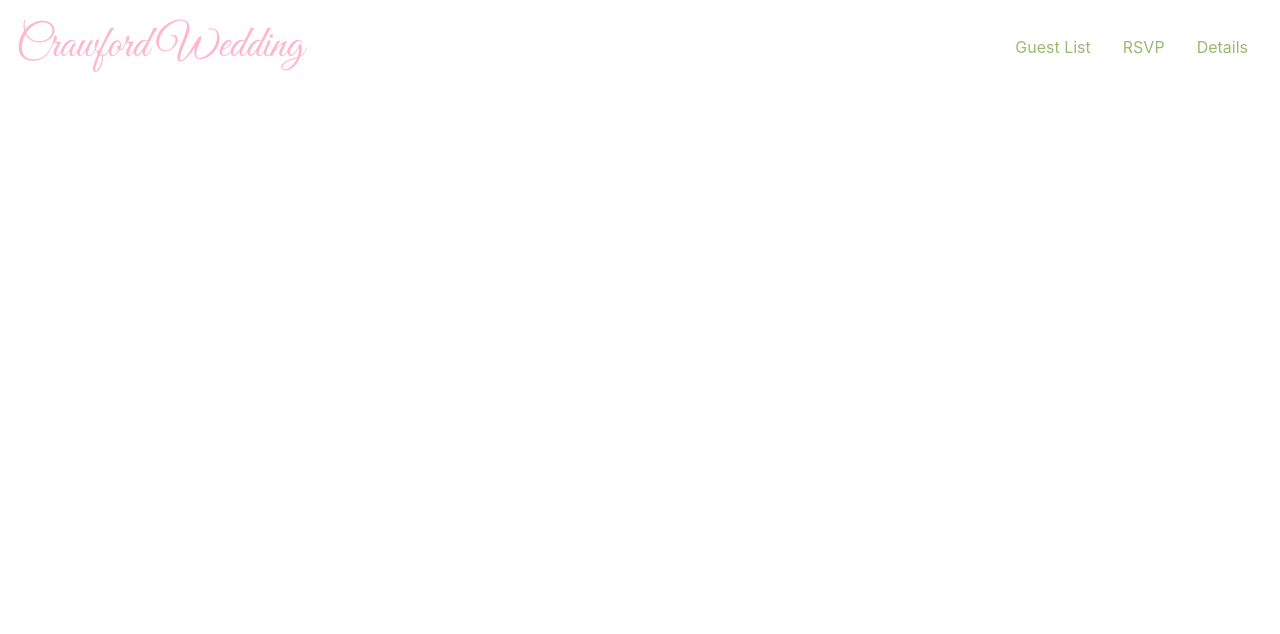
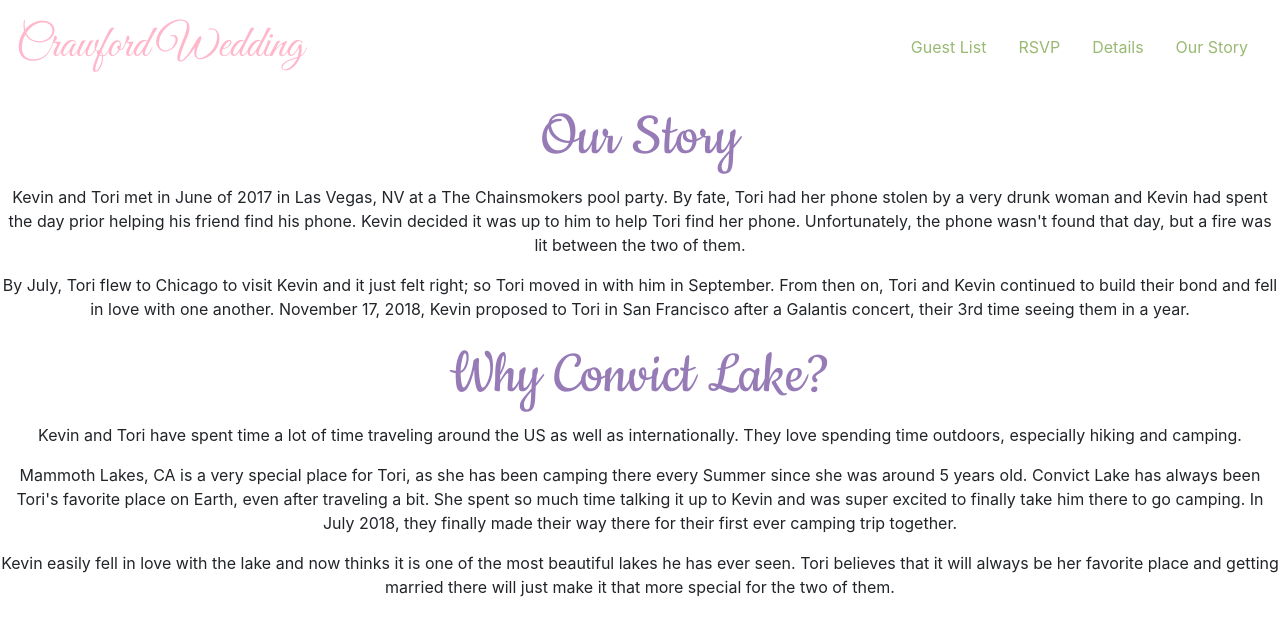
Before and after one commit to torianne02/crawford-wedding-frontend, a React (Create React App) app: page /our-story in a window 1280 px wide. Shown: the top 634 px of the page. Built offline with nearby package versions, Linux system fonts and the light colour scheme.

Commit message:
adds Our Story details and nav links adds link to NavBar adds route to App.js adds styling in App.css

```diff
--- a/src/App.css
+++ b/src/App.css
@@ -1,4 +1,5 @@
 @import url('http://fonts.googleapis.com/css?family=Great+Vibes');
+@import url('http://fonts.googleapis.com/css?family=Cookie');
 
 .App {
   text-align: center;
@@ -35,7 +36,7 @@
 
 nav.navbar {
   background-color: transparent;
-  margin-bottom: 30px;
+  margin-bottom: 5px;
 }
 
 a.navbar-brand {
@@ -52,3 +53,9 @@ div.card-title {
   font-family: 'Great Vibes';
   font-size: 32px;
 }
+
+h1, h3 {
+  font-family: 'Cookie';
+  font-size: 65px;
+  color: #967BB6;
+}
--- a/src/App.js
+++ b/src/App.js
@@ -6,7 +6,7 @@ import NavBar from './components/NavBar';
 import RsvpForm from './components/rsvps/RsvpForm';
 // import Home from './components/Home';
 import Details from './components/Details';
-// import OurStory from './components/OurStory';
+import OurStory from './components/OurStory';
 import './App.css';
 
 const App = () => {
@@ -19,6 +19,7 @@ const App = () => {
           <Route exact path="/rsvp" component={RsvpForm} />
           <Route exact path="/rsvps" component={RsvpContainer} />
           <Route exact path="/details" component={Details} />
+          <Route exact path="/our-story" component={OurStory} />
         </Switch>
       </div>
     </Router>
@@ -28,4 +29,3 @@ const App = () => {
 export default App;
 
 // <Route exact path="/" component={Home} />
-// <Route exact path="/our-story" component={OurStory} />
--- a/src/components/NavBar.js
+++ b/src/components/NavBar.js
@@ -15,6 +15,9 @@ const NavBar = () => {
         <NavItem>
           <NavLink href="/details">Details</NavLink>
         </NavItem>
+        <NavItem>
+          <NavLink href="/our-story">Our Story</NavLink>
+        </NavItem>
       </Nav>
     </Navbar>
   )
--- a/src/components/OurStory.js
+++ b/src/components/OurStory.js
@@ -0,0 +1,48 @@
+import React from 'react';
+
+const OurStory = () => {
+  return (
+    <div className="our-story">
+      <h1>Our Story</h1>
+      <p>
+        Kevin and Tori met in June of 2017 in Las Vegas, NV at a The Chainsmokers
+        pool party. By fate, Tori had her phone stolen by a very drunk woman and
+        Kevin had spent the day prior helping his friend find his phone. Kevin
+        decided it was up to him to help Tori find her phone. Unfortunately,
+        the phone wasn't found that day, but a fire was lit between the two of
+        them.
+      </p>
+      <p>
+        By July, Tori flew to Chicago to visit Kevin and it just felt right; so
+        Tori moved in with him in September. From then on, Tori and Kevin
+        continued to build their bond and fell in love with one another.
+        November 17, 2018, Kevin proposed to Tori in San Francisco after a
+        Galantis concert, their 3rd time seeing them in a year.
+      </p>
+
+      <h3>Why Convict Lake?</h3>
+      <p>
+        Kevin and Tori have spent time a lot of time traveling around the US as
+        well as internationally. They love spending time outdoors, especially
+        hiking and camping.
+      </p>
+      <p>
+        Mammoth Lakes, CA is a very special place for Tori, as she has been
+        camping there every Summer since she was around 5 years old. Convict
+        Lake has always been Tori's favorite place on Earth, even after
+        traveling a bit. She spent so much time talking it up to Kevin and was
+        super excited to finally take him there to go camping. In July 2018,
+        they finally made their way there for their first ever camping trip
+        together.
+      </p>
+      <p>
+        Kevin easily fell in love with the lake and now thinks it is one of the
+        most beautiful lakes he has ever seen. Tori believes that it will always
+        be her favorite place and getting married there will just make it that
+        more special for the two of them.
+      </p>
+    </div>
+  )
+}
+
+export default OurStory
```
